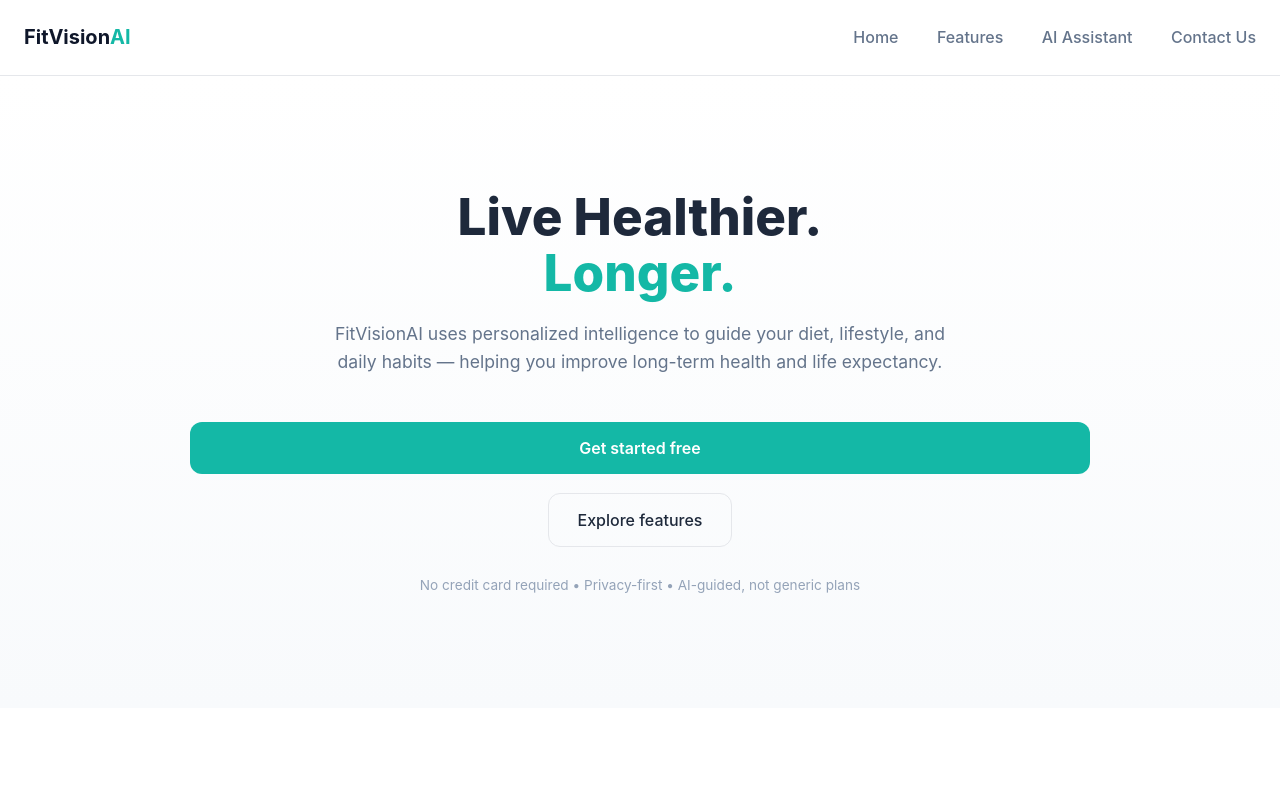
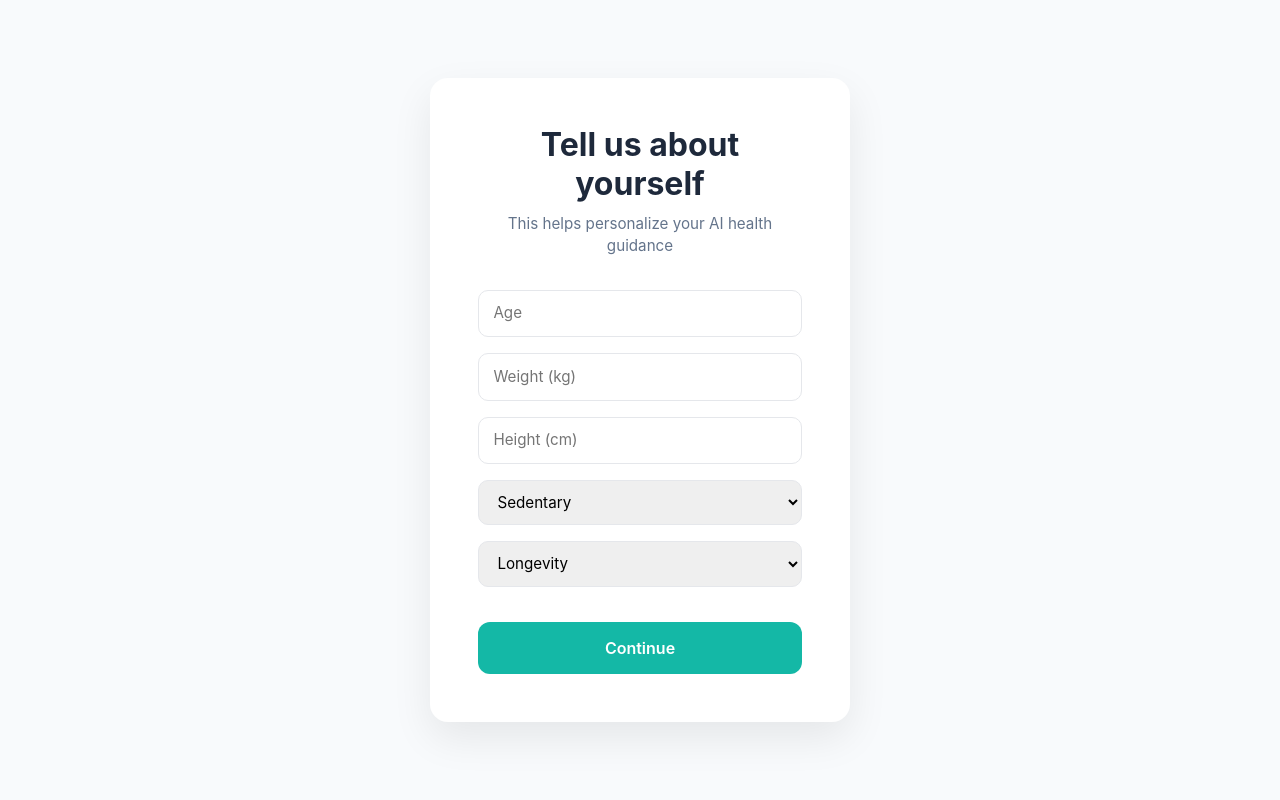
Before and after one commit to Udeshya30/fit-vision-ai-frontend, a React app: page /onboarding in a window 1280 px wide. Before the commit this address led to /. Shown: the top 800 px of the page. Built offline with nearby package versions, Linux system fonts and the light colour scheme; the HTML template or start-up script is replaced by a standard one.

Commit message:
added onboarding features

```diff
--- a/src/App.jsx
+++ b/src/App.jsx
@@ -38,6 +38,8 @@ import Signup from "./pages/Signup/Signup";
 import ForgotPassword from "./pages/ForgotPassword/ForgotPassword";
 import ResetPassword from "./pages/ResetPassword/ResetPassword";
 import Dashboard from "./pages/Dashboard/Dashboard";
+import Onboarding from "./pages/Onboarding/Onboarding";
+
 
 import Navbar from "./components/Navbar/Navbar";
 
@@ -64,6 +66,8 @@ const App = () => {
 
         {/* APP PAGES (Dashboard – navbar later) */}
         <Route path="/dashboard" element={<Dashboard />} />
+        <Route path="/onboarding" element={<Onboarding />} />
+
 
         {/* FALLBACK */}
         <Route path="*" element={<Navigate to="/" replace />} />
--- /dev/null
+++ b/src/pages/Onboarding/Onboarding.jsx
@@ -0,0 +1,97 @@
+import { useState } from "react";
+import { useNavigate } from "react-router-dom";
+import toast from "react-hot-toast";
+import "./Onboarding.scss";
+
+const Onboarding = () => {
+  const navigate = useNavigate();
+  const [form, setForm] = useState({
+    age: "",
+    weight: "",
+    height: "",
+    lifestyle: "sedentary",
+    goal: "longevity",
+  });
+
+  const handleChange = (e) =>
+    setForm({ ...form, [e.target.name]: e.target.value });
+
+  const submit = async (e) => {
+    e.preventDefault();
+
+    try {
+      const res = await fetch(
+        `${import.meta.env.VITE_API_BASE_URL}/users/onboarding`,
+        {
+          method: "PUT",
+          headers: { "Content-Type": "application/json" },
+          credentials: "include",
+          body: JSON.stringify({
+            age: Number(form.age),
+            weight: Number(form.weight),
+            height: Number(form.height),
+            lifestyle: form.lifestyle,
+            goal: form.goal,
+          }),
+        }
+      );
+
+      if (!res.ok) throw new Error();
+
+      toast.success("Onboarding completed 🎉");
+      navigate("/dashboard");
+    } catch {
+      toast.error("Please check your inputs");
+    }
+  };
+
+  return (
+    <div className="onboarding">
+      <form className="onboarding-card" onSubmit={submit}>
+        <h2>Tell us about yourself</h2>
+        <p>This helps personalize your AI health guidance</p>
+
+        <input
+          type="number"
+          placeholder="Age"
+          name="age"
+          required
+          onChange={handleChange}
+        />
+
+        <input
+          type="number"
+          placeholder="Weight (kg)"
+          name="weight"
+          required
+          onChange={handleChange}
+        />
+
+        <input
+          type="number"
+          placeholder="Height (cm)"
+          name="height"
+          required
+          onChange={handleChange}
+        />
+
+        <select name="lifestyle" onChange={handleChange}>
+          <option value="sedentary">Sedentary</option>
+          <option value="moderate">Moderately active</option>
+          <option value="active">Very active</option>
+        </select>
+
+        <select name="goal" onChange={handleChange}>
+          <option value="longevity">Longevity</option>
+          <option value="fat_loss">Fat loss</option>
+          <option value="energy">More energy</option>
+          <option value="fitness">Better fitness</option>
+        </select>
+
+        <button className="btn-primary">Continue</button>
+      </form>
+    </div>
+  );
+};
+
+export default Onboarding;
--- /dev/null
+++ b/src/pages/Onboarding/Onboarding.scss
@@ -0,0 +1,42 @@
+.onboarding {
+  min-height: 100vh;
+  background: #f8fafc;
+  display: flex;
+  align-items: center;
+  justify-content: center;
+}
+
+.onboarding-card {
+  background: #fff;
+  padding: 3rem;
+  border-radius: 18px;
+  width: 100%;
+  max-width: 420px;
+  box-shadow: 0 16px 40px rgba(0, 0, 0, 0.08);
+  text-align: center;
+
+  h2 {
+    font-weight: 700;
+  }
+
+  p {
+    margin: 0.6rem 0 2rem;
+    color: #64748b;
+    font-size: 0.95rem;
+  }
+
+  input,
+  select {
+    width: 100%;
+    margin-bottom: 1rem;
+    padding: 0.7rem 0.9rem;
+    border-radius: 10px;
+    border: 1px solid #e5e7eb;
+    font-size: 0.95rem;
+  }
+
+  button {
+    margin-top: 1.2rem;
+    width: 100%;
+  }
+}
```
